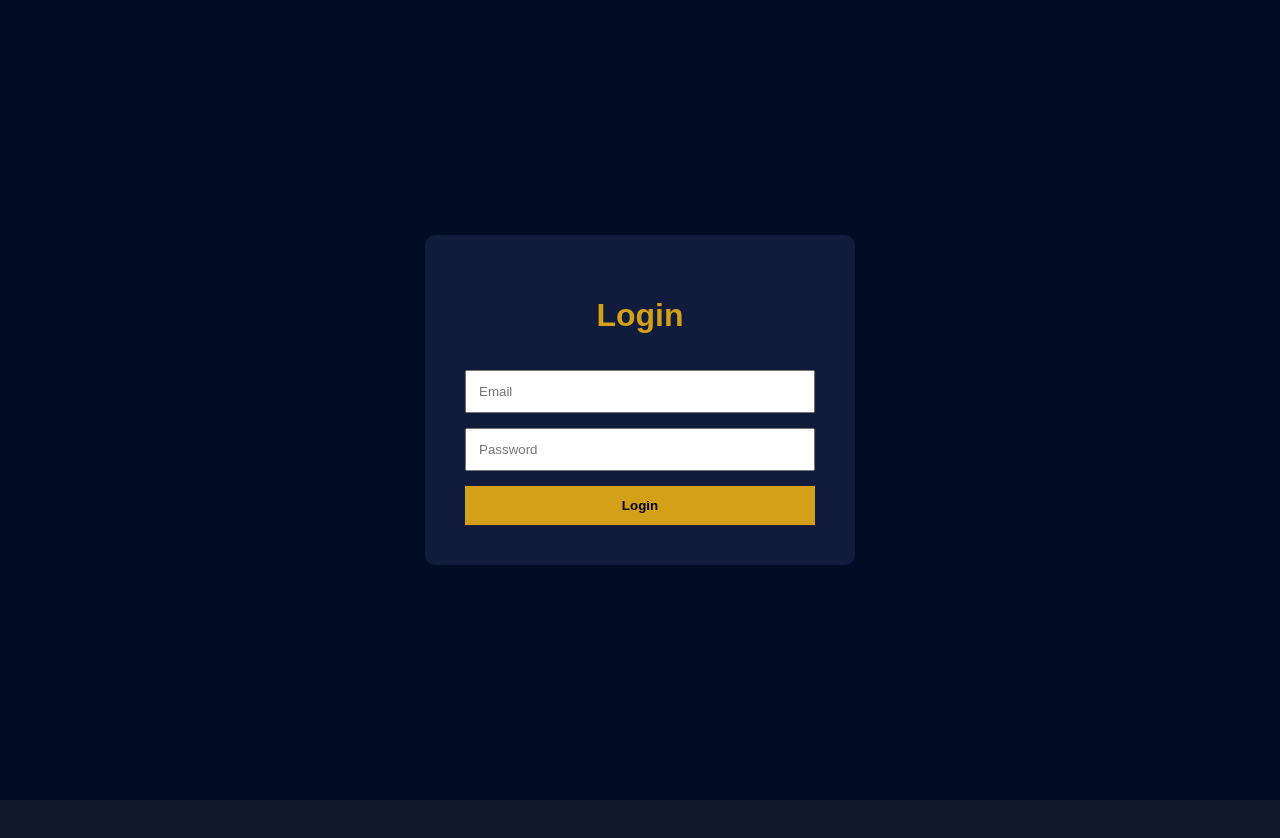
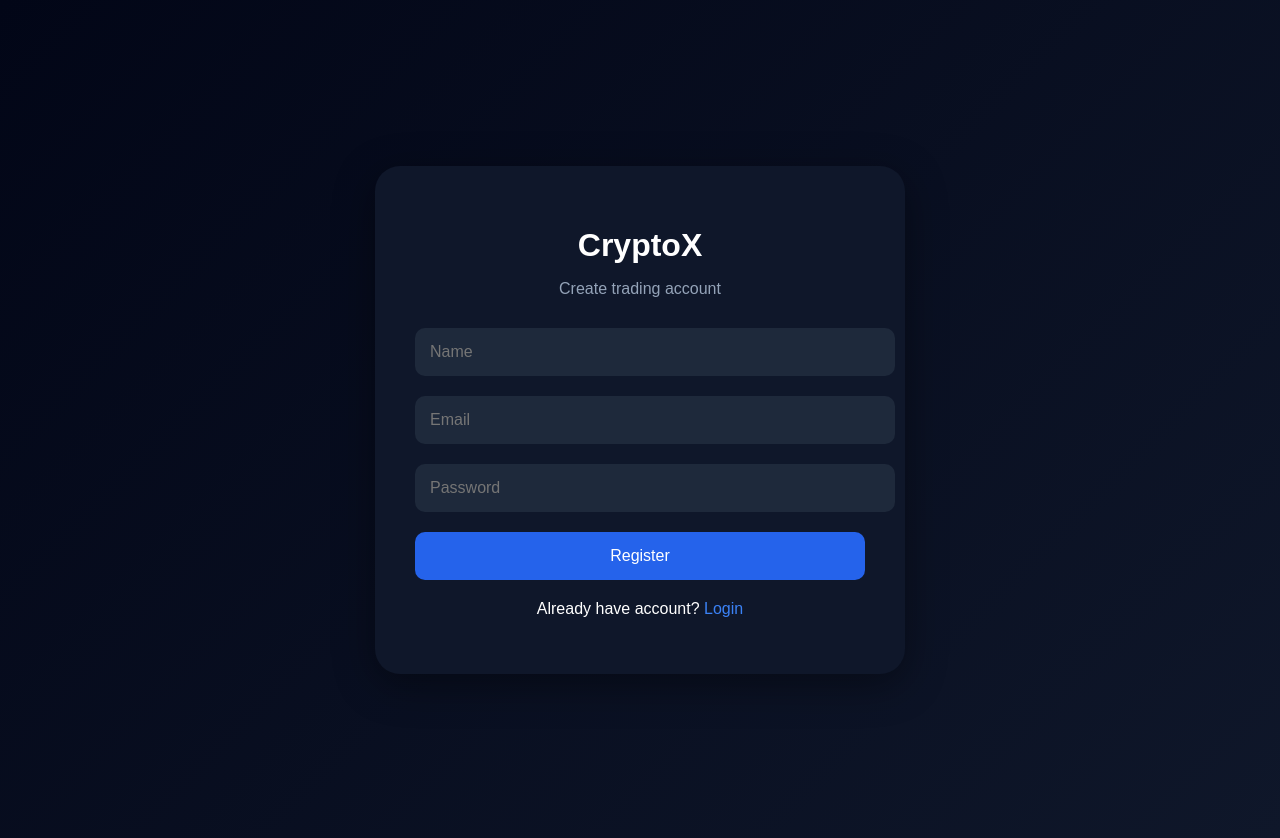
Before and after one commit to baseerhatif3-oss/cryptox-institutional-platform, a React (Vite) app: page / in a window 1280 px wide. Before the commit the page ends 800 px from the top, so only its background shows below. Built offline with nearby package versions, Linux system fonts and the light colour scheme.

Commit message:
upgrade auth ui

```diff
--- a/src/pages/Login.jsx
+++ b/src/pages/Login.jsx
@@ -1,133 +1,216 @@
-import { useState } from "react";
+import {
+  useState,
+} from "react";
+
 import axios from "axios";
 
-function Login() {
-  const [formData, setFormData] =
-    useState({
-      email: "",
-      password: "",
-    });
+function Register() {
+  const [name, setName] =
+    useState("");
 
-  const handleChange = (e) => {
-    setFormData({
-      ...formData,
-      [e.target.name]:
-        e.target.value,
-    });
-  };
+  const [email, setEmail] =
+    useState("");
 
-  const handleSubmit = async (
-    e
-  ) => {
+  const [
+    password,
+    setPassword,
+  ] = useState("");
+
+  const [loading, setLoading] =
+    useState(false);
+
+  const submitHandler =
+    async (e) => {
       e.preventDefault();
 
       try {
-      const response =
+        setLoading(true);
+
+        const { data } =
           await axios.post(
-          "https://crypto-platform-backend-d2az.onrender.com/api/auth/login",
-          formData
+            "https://crypto-platform-backend-d2az.onrender.com/api/auth/register",
+            {
+              name,
+              email,
+              password,
+            }
           );
 
         localStorage.setItem(
           "userInfo",
-        JSON.stringify(
-          response.data
-        )
+          JSON.stringify(data)
         );
 
         alert(
-        "Login Successful"
+          "Registration Successful"
         );
 
-      window.location.replace(
-        "/dashboard"
-      );
+        window.location.href =
+          "/dashboard";
       } catch (error) {
         alert(
           error.response?.data
             ?.message ||
-          "Login Failed"
+            "Register Failed"
         );
+      } finally {
+        setLoading(false);
       }
     };
 
   return (
     <div
       style={{
+        background:
+          "linear-gradient(135deg,#020617,#0f172a)",
         minHeight: "100vh",
-        background: "#020b24",
         display: "flex",
         justifyContent:
           "center",
         alignItems: "center",
+        padding: "20px",
+        fontFamily: "Arial",
       }}
     >
-      <form
-        onSubmit={
-          handleSubmit
-        }
+      <div
         style={{
-          background: "#111c3d",
+          background:
+            "#0f172a",
           padding: "40px",
-          borderRadius: "10px",
-          width: "350px",
-          display: "flex",
-          flexDirection:
-            "column",
-          gap: "15px",
+          borderRadius:
+            "25px",
+          width: "100%",
+          maxWidth: "450px",
+          color: "white",
+          boxShadow:
+            "0 10px 40px rgba(0,0,0,0.4)",
         }}
       >
         <h1
           style={{
-            color: "#d4a017",
             textAlign:
               "center",
+            marginBottom:
+              "10px",
           }}
         >
-          Login
+          CryptoX
         </h1>
+
+        <p
+          style={{
+            textAlign:
+              "center",
+            color: "#94a3b8",
+            marginBottom:
+              "30px",
+          }}
+        >
+          Create trading account
+        </p>
+
+        <form
+          onSubmit={
+            submitHandler
+          }
+        >
+          <input
+            type="text"
+            placeholder="Name"
+            value={name}
+            onChange={(e) =>
+              setName(
+                e.target.value
+              )
+            }
+            style={input}
+          />
 
           <input
             type="email"
-          name="email"
             placeholder="Email"
-          onChange={
-            handleChange
+            value={email}
+            onChange={(e) =>
+              setEmail(
+                e.target.value
+              )
             }
-          style={{
-            padding: "12px",
-          }}
+            style={input}
           />
 
           <input
             type="password"
-          name="password"
             placeholder="Password"
-          onChange={
-            handleChange
+            value={password}
+            onChange={(e) =>
+              setPassword(
+                e.target.value
+              )
             }
-          style={{
-            padding: "12px",
-          }}
+            style={input}
           />
 
           <button
             type="submit"
+            style={button}
+          >
+            {loading
+              ? "Loading..."
+              : "Register"}
+          </button>
+        </form>
+
+        <p
           style={{
-            padding: "12px",
-            background:
-              "#d4a017",
-            border: "none",
-            cursor: "pointer",
-            fontWeight:
-              "bold",
+            textAlign:
+              "center",
+            marginTop:
+              "20px",
+          }}
+        >
+          Already have account?{" "}
+          <span
+            onClick={() => {
+              window.location.href =
+                "/login";
+            }}
+            style={{
+              color:
+                "#3b82f6",
+              cursor:
+                "pointer",
             }}
           >
             Login
-        </button>
-      </form>
+          </span>
+        </p>
+      </div>
     </div>
   );
 }
 
-export default Login;
+/* STYLES */
+
+const input = {
+  width: "100%",
+  padding: "15px",
+  marginBottom: "20px",
+  borderRadius: "10px",
+  border: "none",
+  background: "#1e293b",
+  color: "white",
+  fontSize: "16px",
+};
+
+const button = {
+  width: "100%",
+  padding: "15px",
+  borderRadius: "10px",
+  border: "none",
+  background: "#2563eb",
+  color: "white",
+  fontSize: "16px",
+  cursor: "pointer",
+};
+
+export default Register;
```
Lines whose indentation alone changed are shown as unchanged.
